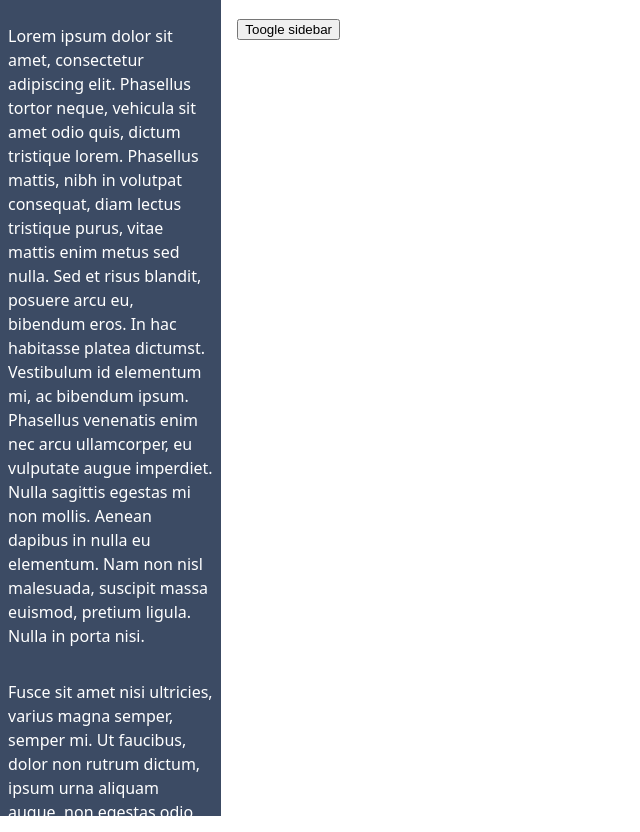
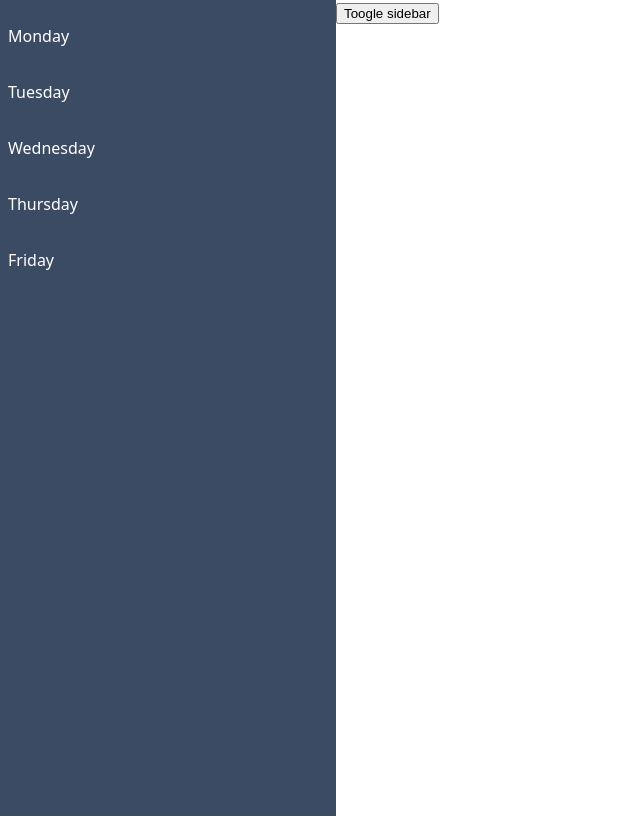
Before and after one commit to rkterungwa16/terk-react-components, a React (Vite) app: page / in a window 1280 px wide. Shown: the whole page, without its empty margins (0-640 px from the left). Built offline with nearby package versions, Linux system fonts and the light colour scheme.

Commit message:
ensure that the content area expands and contracts as the sidebar closes and opens respectively on desktop view

```diff
--- a/src/components/layout/Layout.tsx
+++ b/src/components/layout/Layout.tsx
@@ -5,6 +5,7 @@ import { sidebarTheme } from "../sidebar/theme";
 import classnames from "classnames";
 
 import "./style.css";
+import { sizes } from "../sidebar/constants";
 
 export interface ILayout {
   children?: ReactNode;
@@ -18,17 +19,18 @@ export const Layout: FC<ILayout> = ({ children }) => {
   return (
     <div
       // className="terkui-layout-wrapper"
-      style={{
-        display: "flex",
-        width: "100%",
-        overflow: "hidden",
-      }}
+      className="wrapper"
+      // style={{
+      //   display: "flex",
+      //   width: "100%",
+      //   overflow: "hidden",
+      // }}
     >
       <Sidebar
         width={350}
         theme={sidebarTheme}
         themeMode="dark"
-        size="sm"
+        size="xl"
         isClose={isClose}
         // handleClose={handleToggleSidebar}
         renderChildren={(props: {
@@ -49,146 +51,32 @@ export const Layout: FC<ILayout> = ({ children }) => {
                 height: "100vh",
                 overflowX: "hidden",
                 overflowY: "auto",
-                padding: "0.5rem"
+                /**
+                 * if an element has a specified width,
+                 * the padding added to that element will be added to the total width of the element.
+                 * You will see the effect of this as the sidebar extends into the main content area.
+                 */
+                padding: "0.5rem",
               }}
               ref={props.ref}
             >
-              <p>
-                Lorem ipsum dolor sit amet, consectetur adipiscing elit.
-                Phasellus tortor neque, vehicula sit amet odio quis, dictum
-                tristique lorem. Phasellus mattis, nibh in volutpat consequat,
-                diam lectus tristique purus, vitae mattis enim metus sed nulla.
-                Sed et risus blandit, posuere arcu eu, bibendum eros. In hac
-                habitasse platea dictumst. Vestibulum id elementum mi, ac
-                bibendum ipsum. Phasellus venenatis enim nec arcu ullamcorper,
-                eu vulputate augue imperdiet. Nulla sagittis egestas mi non
-                mollis. Aenean dapibus in nulla eu elementum. Nam non nisl
-                malesuada, suscipit massa euismod, pretium ligula. Nulla in
-                porta nisi.
-              </p>
-              <p>
-                Fusce sit amet nisi ultricies, varius magna semper, semper mi.
-                Ut faucibus, dolor non rutrum dictum, ipsum urna aliquam augue,
-                non egestas odio mi vitae purus. Etiam volutpat ut magna ut
-                tristique. Vivamus a tempor ex, eu egestas lorem. Nullam
-                pulvinar, sem sit amet scelerisque porttitor, metus elit
-                eleifend libero, vel tincidunt nibh nisi sed eros. Ut quis quam
-                ut nulla commodo commodo. Morbi ac felis id ligula maximus
-                iaculis. Nunc malesuada placerat purus eget consequat.
-              </p>
-              <p>
-                In hac habitasse platea dictumst. Quisque ullamcorper turpis
-                ultrices posuere feugiat. Etiam vehicula orci ac ipsum
-                tincidunt, non ornare leo tristique. Nullam eleifend massa
-                mollis elit consectetur fermentum. In congue efficitur odio, nec
-                imperdiet elit volutpat sed. Mauris congue ut mauris non semper.
-                Duis ultrices elit mauris, eu mollis lacus ullamcorper et. Donec
-                vel libero enim. Sed placerat felis lectus, sit amet posuere
-                libero laoreet sed. Integer vitae luctus magna. Phasellus et
-                diam ipsum. Vestibulum tempor dictum ante, quis varius dolor
-                mattis non. Aliquam tempus, dolor dignissim posuere tincidunt,
-                leo massa pulvinar velit, nec sollicitudin arcu arcu ac nulla.
-                Aenean ipsum felis, iaculis vel libero ac, tincidunt molestie
-                elit. Aliquam eu nunc nunc. Integer at ante a erat tincidunt
-                imperdiet. Morbi augue magna, fermentum id posuere ultrices,
-                venenatis a tortor. Donec vel erat quis nisi vehicula cursus.
-                Lorem ipsum dolor sit amet, consectetur adipiscing elit. Aliquam
-                imperdiet lacinia nibh, ut semper erat vulputate sed. Phasellus
-                mauris felis, ornare sit amet aliquam nec, maximus nec velit.
-                Donec vel mollis magna, id feugiat leo. Nulla interdum interdum
-                est, a maximus dui blandit in. Maecenas et lacus ac justo
-                placerat imperdiet. Cras sit amet sapien ac mi faucibus
-                dignissim id eu libero. Donec porttitor interdum dui quis
-                iaculis. Quisque odio massa, rhoncus sit amet nisl luctus,
-                dictum finibus velit. Sed eu est ac nunc luctus viverra. Nunc
-                placerat scelerisque hendrerit. Sed malesuada mauris orci,
-                convallis gravida felis tempus ut. Sed porttitor risus vel
-                ligula volutpat egestas dictum ut lectus. Cras mattis posuere
-                tellus, egestas egestas orci accumsan et. Sed varius, risus
-                eleifend scelerisque lobortis, ante ligula rutrum tellus, a
-                fermentum libero nulla id nisl. Nulla eros elit, convallis in
-                justo quis, fermentum molestie leo. Pellentesque pulvinar tortor
-                sit amet gravida euismod. Etiam id scelerisque ligula. Donec eu
-                dui at leo placerat facilisis quis quis dui. Donec aliquam
-                lacinia lacus, vitae dictum velit vulputate eu.
-              </p>
-              <p>
-                In hac habitasse platea dictumst. Quisque ullamcorper turpis
-                ultrices posuere feugiat. Etiam vehicula orci ac ipsum
-                tincidunt, non ornare leo tristique. Nullam eleifend massa
-                mollis elit consectetur fermentum. In congue efficitur odio, nec
-                imperdiet elit volutpat sed. Mauris congue ut mauris non semper.
-                Duis ultrices elit mauris, eu mollis lacus ullamcorper et. Donec
-                vel libero enim. Sed placerat felis lectus, sit amet posuere
-                libero laoreet sed. Integer vitae luctus magna. Phasellus et
-                diam ipsum. Vestibulum tempor dictum ante, quis varius dolor
-                mattis non. Aliquam tempus, dolor dignissim posuere tincidunt,
-                leo massa pulvinar velit, nec sollicitudin arcu arcu ac nulla.
-                Aenean ipsum felis, iaculis vel libero ac, tincidunt molestie
-                elit. Aliquam eu nunc nunc. Integer at ante a erat tincidunt
-                imperdiet. Morbi augue magna, fermentum id posuere ultrices,
-                venenatis a tortor. Donec vel erat quis nisi vehicula cursus.
-                Lorem ipsum dolor sit amet, consectetur adipiscing elit. Aliquam
-                imperdiet lacinia nibh, ut semper erat vulputate sed. Phasellus
-                mauris felis, ornare sit amet aliquam nec, maximus nec velit.
-                Donec vel mollis magna, id feugiat leo. Nulla interdum interdum
-                est, a maximus dui blandit in. Maecenas et lacus ac justo
-                placerat imperdiet. Cras sit amet sapien ac mi faucibus
-                dignissim id eu libero. Donec porttitor interdum dui quis
-                iaculis. Quisque odio massa, rhoncus sit amet nisl luctus,
-                dictum finibus velit. Sed eu est ac nunc luctus viverra. Nunc
-                placerat scelerisque hendrerit. Sed malesuada mauris orci,
-                convallis gravida felis tempus ut. Sed porttitor risus vel
-                ligula volutpat egestas dictum ut lectus. Cras mattis posuere
-                tellus, egestas egestas orci accumsan et. Sed varius, risus
-                eleifend scelerisque lobortis, ante ligula rutrum tellus, a
-                fermentum libero nulla id nisl. Nulla eros elit, convallis in
-                justo quis, fermentum molestie leo. Pellentesque pulvinar tortor
-                sit amet gravida euismod. Etiam id scelerisque ligula. Donec eu
-                dui at leo placerat facilisis quis quis dui. Donec aliquam
-                lacinia lacus, vitae dictum velit vulputate eu.
-              </p>
-              <p>
-                In hac habitasse platea dictumst. Quisque ullamcorper turpis
-                ultrices posuere feugiat. Etiam vehicula orci ac ipsum
-                tincidunt, non ornare leo tristique. Nullam eleifend massa
-                mollis elit consectetur fermentum. In congue efficitur odio, nec
-                imperdiet elit volutpat sed. Mauris congue ut mauris non semper.
-                Duis ultrices elit mauris, eu mollis lacus ullamcorper et. Donec
-                vel libero enim. Sed placerat felis lectus, sit amet posuere
-                libero laoreet sed. Integer vitae luctus magna. Phasellus et
-                diam ipsum. Vestibulum tempor dictum ante, quis varius dolor
-                mattis non. Aliquam tempus, dolor dignissim posuere tincidunt,
-                leo massa pulvinar velit, nec sollicitudin arcu arcu ac nulla.
-                Aenean ipsum felis, iaculis vel libero ac, tincidunt molestie
-                elit. Aliquam eu nunc nunc. Integer at ante a erat tincidunt
-                imperdiet. Morbi augue magna, fermentum id posuere ultrices,
-                venenatis a tortor. Donec vel erat quis nisi vehicula cursus.
-                Lorem ipsum dolor sit amet, consectetur adipiscing elit. Aliquam
-                imperdiet lacinia nibh, ut semper erat vulputate sed. Phasellus
-                mauris felis, ornare sit amet aliquam nec, maximus nec velit.
-                Donec vel mollis magna, id feugiat leo. Nulla interdum interdum
-                est, a maximus dui blandit in. Maecenas et lacus ac justo
-                placerat imperdiet. Cras sit amet sapien ac mi faucibus
-                dignissim id eu libero. Donec porttitor interdum dui quis
-                iaculis. Quisque odio massa, rhoncus sit amet nisl luctus,
-                dictum finibus velit. Sed eu est ac nunc luctus viverra. Nunc
-                placerat scelerisque hendrerit. Sed malesuada mauris orci,
-                convallis gravida felis tempus ut. Sed porttitor risus vel
-                ligula volutpat egestas dictum ut lectus. Cras mattis posuere
-                tellus, egestas egestas orci accumsan et. Sed varius, risus
-                eleifend scelerisque lobortis, ante ligula rutrum tellus, a
-                fermentum libero nulla id nisl. Nulla eros elit, convallis in
-                justo quis, fermentum molestie leo. Pellentesque pulvinar tortor
-                sit amet gravida euismod. Etiam id scelerisque ligula. Donec eu
-                dui at leo placerat facilisis quis quis dui. Donec aliquam
-                lacinia lacus, vitae dictum velit vulputate eu.
-              </p>
+              <p className="terkui-py-3">Monday</p>
+              <p>Tuesday</p>
+              <p>Wednesday</p>
+              <p>Thursday</p>
+              <p>Friday</p>
             </div>
           );
         }}
       />
-      <main className="main" style={{ width: "100%" }}>
+      <main
+        className="content"
+        style={{
+          ...(isClose
+            ? { marginLeft: "0rem" }
+            : { marginLeft: `${sizes["xl"]}rem` }),
+        }}
+      >
         <div className="terkui-flex terkui-flex-column terkui-min-vh-100">
           {/* <AppHeader /> */}
           <div className="terkui-flex-grow-1 px-3">
--- a/src/components/layout/style.css
+++ b/src/components/layout/style.css
@@ -5,6 +5,15 @@
   /* grid-auto-rows: max-content auto; */
   /* position: relative; */
   width: 100%;
+}
+
+.wrapper {
+  width: 100%;
+  height: 100vh;
+  display: flex;
+  justify-content: center;
+  align-items: center;
+  padding: 0rem;
 }
 
 .check {
@@ -21,6 +30,16 @@
   overflow-x: hidden;
 }
 
+.content {
+  height: 100%;
+  width: 100%;
+  transition: 0.15s ease-out;
+  padding: 1rem;
+  /* width: calc(100% - 20rem); */
+  /* margin-left: 20rem; */
+
+}
+
 @media (min-aspect-ratio: 0.8 / 1) and (min-width: 1000px) {
   /* main {
     grid-row: 1 / span 2;
--- /dev/null
+++ b/src/components/sidebar/constants.ts
@@ -0,0 +1,5 @@
+export const sizes = {
+  sm: 16,
+  lg: 18,
+  xl: 20
+}
--- a/src/components/sidebar/styles.css
+++ b/src/components/sidebar/styles.css
@@ -3,7 +3,7 @@
 }
 
 .terkui-sidebar {
-  position: sticky;
+  position: fixed;
   top: 0;
   left: 0;
   bottom: 0;
@@ -12,6 +12,7 @@
   display: flex;
   flex-direction: column;
   transition: 0.15s ease-out;
+  margin-left: 0;
 }
 
 .terkui-sidebar-w-0 {
```
Also changed, not shown: src/components/sidebar/Sidebar.tsx (+18 -4 lines), src/components/sidebar/types.ts (+5 -2 lines).
